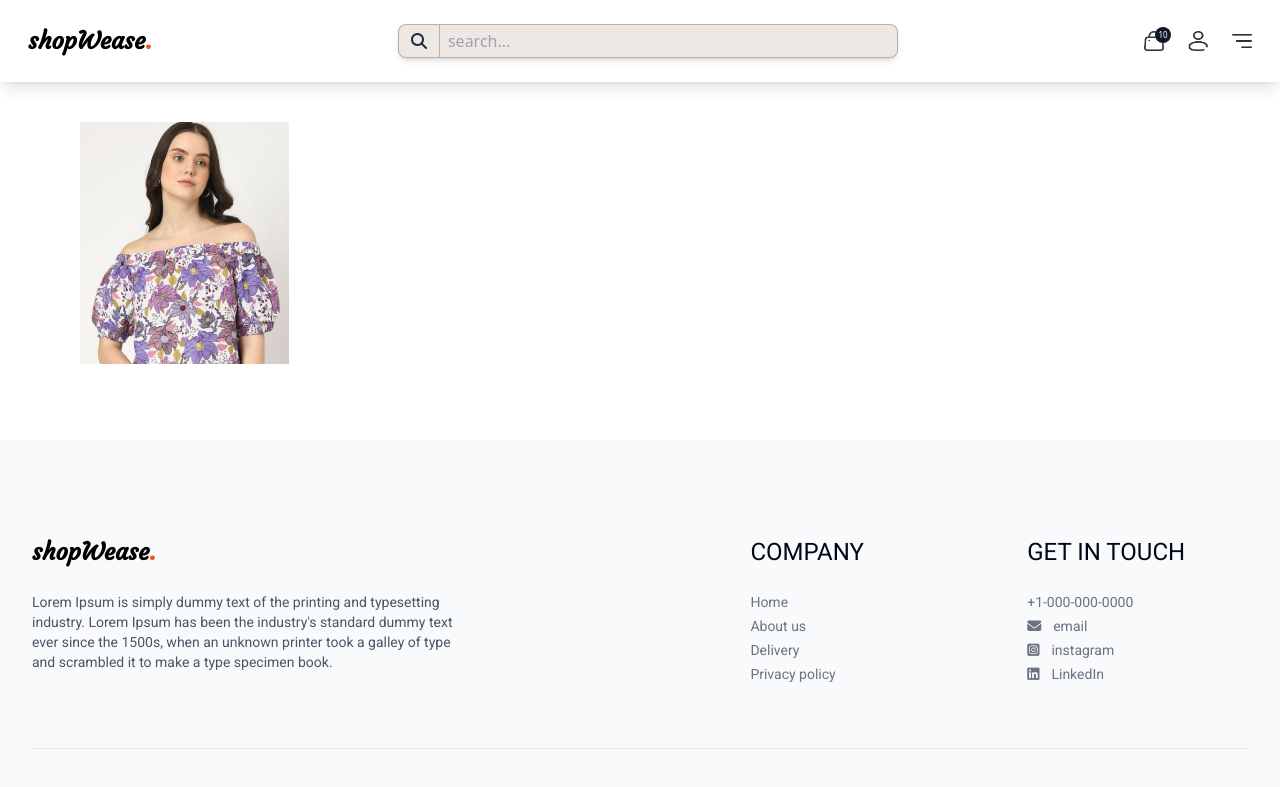
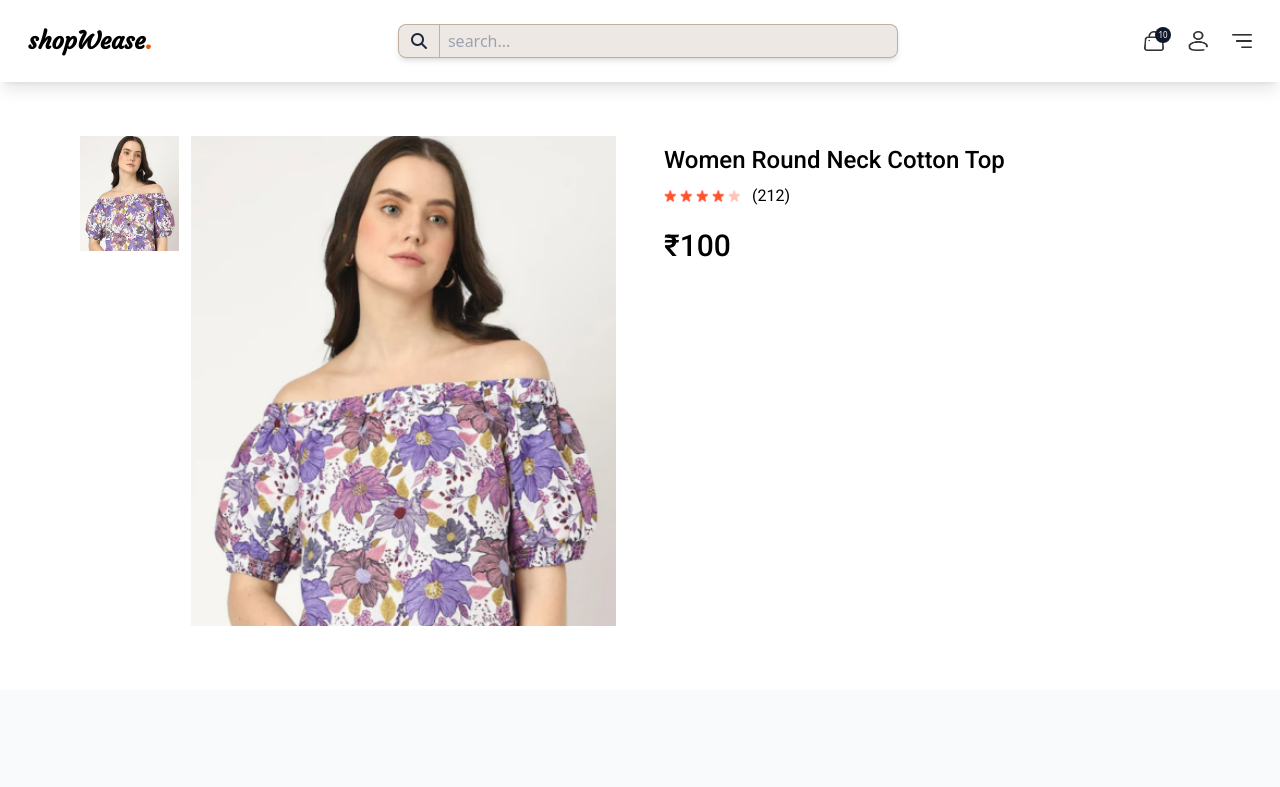
Before and after one commit to Rohanbasnet12/shopWease, a React (Vite) app in the folder client/: page /product/aaaaa in a window 1280 px wide. Shown: the top 787 px of the page. Built offline with nearby package versions, Linux system fonts and the light colour scheme.

Commit message:
Creating UI of product page

```diff
--- a/client/src/pages/Product.jsx
+++ b/client/src/pages/Product.jsx
@@ -1,14 +1,15 @@
 import React, { useContext, useEffect, useState } from "react";
 import { useParams } from "react-router-dom";
 import { ShopContext } from "../context/ShopContext";
-import { use } from "react";
+import starIcon from "../assets/frontend_assets/star_icon.png";
+import starDullIcon from "../assets/frontend_assets/star_dull_icon.png";
 
 const Product = () => {
   // Fetching productID
   const { productId } = useParams();
 
   // Fetching all the products from shopContext
-  const { products } = useContext(ShopContext);
+  const { products, currency } = useContext(ShopContext);
 
   // UseState
   const [productData, setProductData] = useState(false);
@@ -29,12 +30,12 @@ const Product = () => {
   return productData ? (
     <div
       id="product"
-      className="px-3 md:px-8 lg:px-20 mb-16 mt-20"
+      className="px-3 md:px-8 lg:px-20 mb-16 mt-24"
       style={{ fontFamily: `"Roboto", sans-serif` }}
     >
       <div
         id="product-wrapper"
-        className="border-t-2 pt-10 transition-opacity ease-in duration-500 opacity-100"
+        className="pt-10 transition-opacity ease-in duration-500 opacity-100"
       >
         {/* Product Data */}
         <div className="flex gap-12 sm:gap-12 flex-col sm:flex-row">
@@ -44,6 +45,7 @@ const Product = () => {
               {productData.image.map((item, index) => {
                 return (
                   <img
+                    onClick={() => setImage(item)}
                     src={item}
                     key={index}
                     className="w-[24%] sm:w-full sm:mb-3 flex-shrink-0 cursor-pointer"
@@ -52,6 +54,26 @@ const Product = () => {
                 );
               })}
             </div>
+            <div className="w-full sm:w-[80%]">
+              <img src={image} alt="" className="w-full h-auto" />
+            </div>
+          </div>
+
+          {/* Product Information */}
+          <div className="flex-1">
+            <h1 className="font-medium text-2xl mt-2">{productData.name}</h1>
+            <div className="flex items-center gap-1 mt-2">
+              <img src={starIcon} alt="Start Icon" className="w-3 5" />
+              <img src={starIcon} alt="Start Icon" className="w-3 5" />
+              <img src={starIcon} alt="Start Icon" className="w-3 5" />
+              <img src={starIcon} alt="Start Icon" className="w-3 5" />
+              <img src={starDullIcon} alt="Start Dull Icon" className="w-3 5" />
+              <p className="pl-2">(212)</p>
+            </div>
+            <p className="mt-5 text-3xl font-medium">
+              {currency}
+              {productData.price}
+            </p>
           </div>
         </div>
       </div>
```
